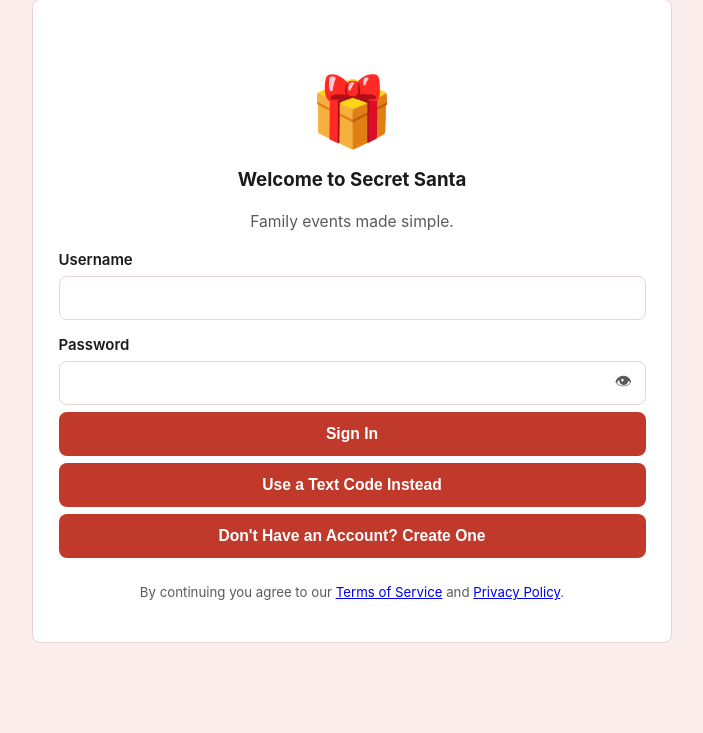
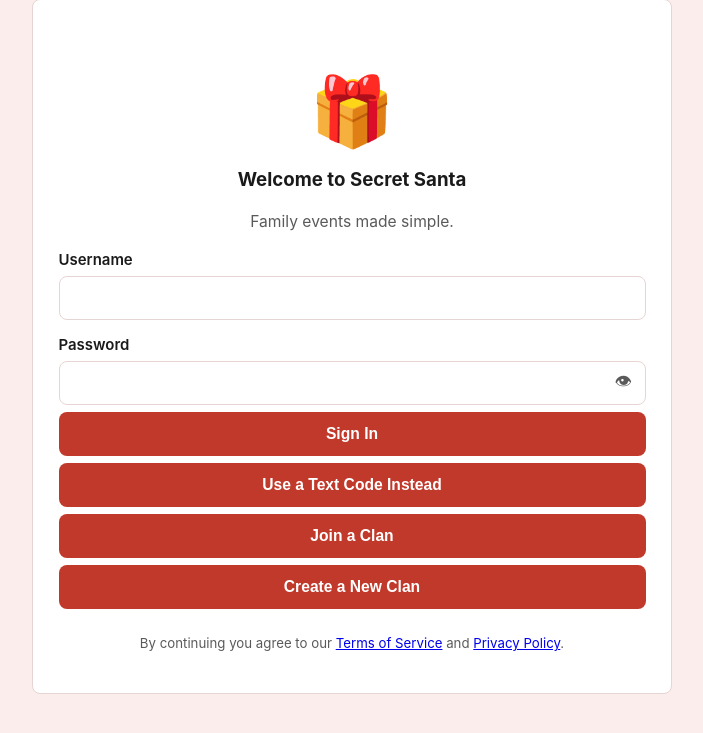
Before and after one commit to blueazulbughaw/secretsanta, a Flask app: page / in a window 1280 px wide. Shown: the part 27-760 px from the top of the page, without its empty margins (288-991 px from the left). Run offline with Flask 3, Linux system fonts and the light colour scheme; some libraries are stand-ins or nearby versions.

Commit message:
feat(auth): split sign-in into Join a Clan vs Create a New Clan, with a code-check step
Replaces the single ambiguous 'Don't Have an Account? Create One' button with
two explicit paths on the sign-in screen:
- Join a Clan: a new screen asks for the clan code (admin shares it, same as
  the Copy Registration Link), looks it up (GET /families/lookup-code/<code>,
  the one deliberately unauthenticated endpoint in families.py, IP
  rate-limited like /auth/send-code), shows an 'invalid code' error if it
  doesn't match anything, or the real clan's name to confirm before
  continuing - a typo'd code no longer silently lands someone in a stranger's
  clan. Confirming sets PENDING_JOIN_CODE and the URL to #/join/CODE (same
  state a real share-link visit produces) and reuses the existing
  registration flow unchanged.
- Create a New Clan: goes straight to registration with no join code,
  clearing any PENDING_JOIN_CODE left over from a previous attempt in the
  same tab so it can't bleed into the wrong flow.

Verified end to end: invalid code errors in place, valid code shows the
clan's name, confirming it creates an account pre-joined to that clan
(auto-filled, one tap to finish), and 'Create a New Clan' shows the
plain (non-join) registration subtitle.

Co-Authored-By: Claude Sonnet 5 <noreply@anthropic.com>

```diff
--- a/app/static/js/app.js
+++ b/app/static/js/app.js
@@ -533,7 +533,8 @@ function pageLogin() {
     <div id="msg"></div>
     <button class="btn btn-primary" id="loginBtn">Sign In</button>
     <button class="btn btn-quiet" id="useCodeBtn">Use a Text Code Instead</button>
-    <button class="btn btn-quiet" id="createAccountBtn">Don't Have an Account? Create One</button>
+    <button class="btn btn-quiet" id="joinClanBtn">Join a Clan</button>
+    <button class="btn btn-quiet" id="createClanBtn">Create a New Clan</button>
     <p class="muted center" style="font-size:.78rem;margin-top:1.5rem">
       By continuing you agree to our
       <a href="/terms" target="_blank" rel="noopener">Terms of Service</a>
@@ -550,7 +551,66 @@ function pageLogin() {
     } catch (e) { showError(e); }
   };
   document.getElementById("useCodeBtn").onclick = () => pagePhoneEntry();
-  document.getElementById("createAccountBtn").onclick = () => pageRegisterStart();
+  document.getElementById("joinClanBtn").onclick = () => pageJoinClan();
+  document.getElementById("createClanBtn").onclick = () => {
+    // Starting a brand-new clan, not joining one - clear any code left over from a
+    // previous "Join a Clan" attempt in this same tab so it can't bleed in here.
+    PENDING_JOIN_CODE = null;
+    history.replaceState(null, "", location.pathname + location.search);
+    pageRegisterStart();
+  };
+}
+
+// Entering a clan code before creating an account - the admin shares this code the same
+// way they'd share the #/join/CODE link, just read aloud or typed instead of clicked.
+function pageJoinClan() {
+  render("", `
+    <div class="center" style="margin-top:2rem">
+      <div style="font-size:3rem">🔑</div>
+      <h2>Join a Clan</h2>
+      <p class="muted">Ask your clan admin for your clan's code, then enter it below.</p>
+    </div>
+    <label for="clanCode">Clan code</label>
+    <input id="clanCode" class="code-input" maxlength="8" style="text-transform:uppercase">
+    <div id="msg"></div>
+    <button class="btn btn-primary" id="findClanBtn">Continue</button>
+    <button class="btn btn-quiet" id="backToLoginBtn2">Back to Sign In</button>
+  `);
+  document.getElementById("backToLoginBtn2").onclick = () => pageLogin();
+  document.getElementById("findClanBtn").onclick = async () => {
+    const code = document.getElementById("clanCode").value.trim().toUpperCase();
+    if (!code) return showError({ message: "Please enter a clan code." });
+    try {
+      const r = await api.get(`/families/lookup-code/${encodeURIComponent(code)}`);
+      pageConfirmJoinClan(code, r.name);
+    } catch (e) { showError(e); }
+  };
+}
+
+// One extra step before account creation: shows the clan's actual name so whoever's
+// joining can confirm it's the right one before committing to it - a typo'd code could
+// otherwise land them in a stranger's clan with no warning until it's done.
+function pageConfirmJoinClan(code, clanName) {
+  render("", `
+    <div class="center" style="margin-top:2rem">
+      <div style="font-size:3rem">🎉</div>
+      <h2>${esc(clanName)}</h2>
+      <p class="muted">Is this the clan you're trying to join?</p>
+    </div>
+    <button class="btn btn-primary" id="confirmJoinBtn">Yes, Join This Clan</button>
+    <button class="btn btn-quiet" id="notRightClanBtn">That's Not It - Try Another Code</button>
+  `);
+  document.getElementById("notRightClanBtn").onclick = () => pageJoinClan();
+  document.getElementById("confirmJoinBtn").onclick = () => {
+    // Same effect as landing on a shared #/join/CODE link (captureEntryIntent() sets this
+    // from the URL on a fresh page load); setting it directly here does the same thing
+    // without a reload, since this is already a live, running page. replaceState (not
+    // `location.hash =`) so the URL still ends up matching a real share link, without
+    // firing a hashchange - see the comment at the top of navigate().
+    PENDING_JOIN_CODE = code;
+    history.replaceState(null, "", "#/join/" + code);
+    pageRegisterStart();
+  };
 }
 
 // Country calling codes for the phone-entry dropdowns. Just a convenience default for
--- a/app/templates/_login_fallback.html
+++ b/app/templates/_login_fallback.html
@@ -24,7 +24,8 @@
 <div id="msg"></div>
 <button class="btn btn-primary" id="loginBtn">Sign In</button>
 <button class="btn btn-quiet" id="useCodeBtn">Use a Text Code Instead</button>
-<button class="btn btn-quiet" id="createAccountBtn">Don't Have an Account? Create One</button>
+<button class="btn btn-quiet" id="joinClanBtn">Join a Clan</button>
+<button class="btn btn-quiet" id="createClanBtn">Create a New Clan</button>
 <p class="muted center" style="font-size:.78rem;margin-top:1.5rem">
   By continuing you agree to our
   <a href="/terms" target="_blank" rel="noopener">Terms of Service</a>
```
Also changed, not shown: app/api/families.py (+20 -0 lines), tests/test_api.py (+21 -0 lines).
